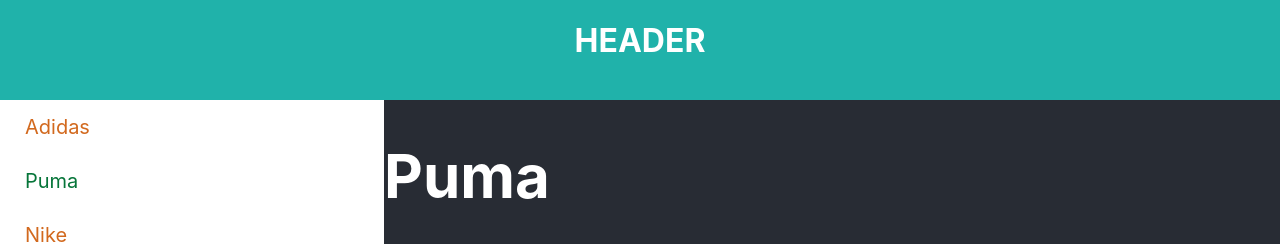
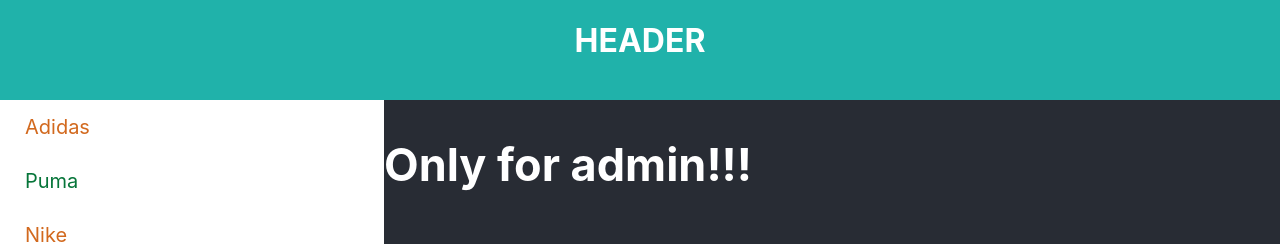
Before and after one commit to Odinokun/v-dop-tuesday-router, a React (Vite) app: page /page/1 in a window 1280 px wide. Shown: the top 244 px of the page. Built offline with nearby package versions, Linux system fonts and the light colour scheme.

Commit message:
add admin warning for specific page in Page component

```diff
--- a/src/components/pages/Page.tsx
+++ b/src/components/pages/Page.tsx
@@ -1,6 +1,6 @@
 import { FC } from 'react';
 import { PageType } from '../../data/dataState';
-import { useParams } from 'react-router';
+import { useLocation, useParams } from 'react-router';
 import { Error404 } from './Error404';
 
 type PropsType = {
@@ -11,8 +11,11 @@
   const params = useParams();
   const page = params.link ? pages[+params.link] : null;
 
+  const location = useLocation();
+
   return page ? (
     <div>
+      {location.pathname === '/page/1' && <h2>Only for admin!!!</h2>}
       <h1>{page.heading}</h1>
       <img src={page.image} alt={page.heading} />
       <p>{page.about}</p>
```
